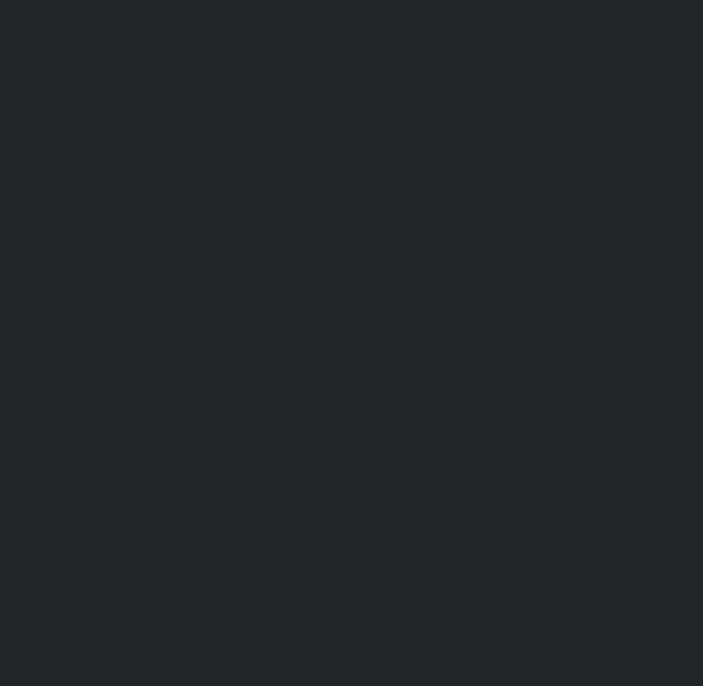
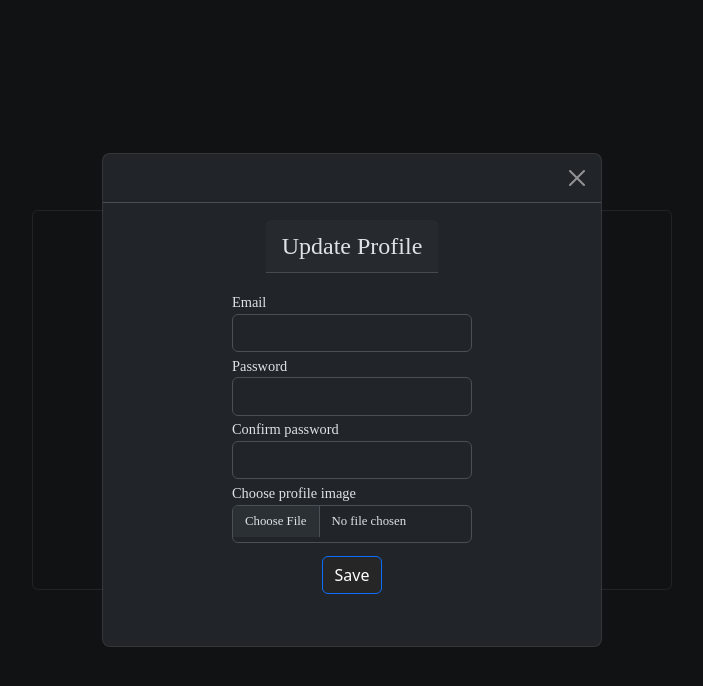
Before and after one commit to BarAgmon/webapp-frontend, a React (Vite) app: page /profile in a window 1280 px wide. Before the commit this address had no page. Shown: the top 686 px of the page, without its empty margins (288-991 px from the left). Built offline with nearby package versions, Linux system fonts and the light colour scheme.

Commit message:
Started design details page

```diff
--- a/src/App.tsx
+++ b/src/App.tsx
@@ -6,6 +6,7 @@ import { UserProvider } from './context/user-context'
 import ProtectedRoute from "./pages/ProtectedRoute"
 import CurrencyExchange from './pages/CurrencyExchange'
 import HomePage from "./pages/HomePage"
+import Profile from './pages/Profile'
 
 function App() {
 
@@ -21,6 +22,7 @@ function App() {
           } />
           <Route path="/login" element={<LoginForm />} />
           <Route path="/register" element={<Register/>} />
+          <Route path="/profile" element={<Profile/>}/>
           <Route path="/currency" element={
           <ProtectedRoute>
             <CurrencyExchange/>
--- a/src/components/UserDetailsForm.tsx
+++ b/src/components/UserDetailsForm.tsx
@@ -25,9 +25,10 @@ const loginSchema = z.object({
 
 type FormData = z.infer<typeof loginSchema>
 
-function UserDetailsForm({title, user, actionButtonTxt, onSubmitFunc}:
+function UserDetailsForm({title, user, actionButtonTxt, onSubmitFunc, cardClassname}:
     {title: string, user: IUser | null,
-     actionButtonTxt:string, onSubmitFunc:(data: FieldValues) => Promise<void>}) {
+     actionButtonTxt:string, onSubmitFunc:(data: FieldValues) => Promise<void>,
+    cardClassname: string}) {
 
 
     const { register, handleSubmit, formState: { errors } } = useForm<FormData>({ resolver: zodResolver(loginSchema) })
@@ -37,7 +38,7 @@ function UserDetailsForm({title, user, actionButtonTxt, onSubmitFunc}:
 
 
     return (
-        <RegisterCard className="card border-light mb-3">
+        <RegisterCard className={cardClassname}>
             <Header className="card-header">{title}</Header>
             <Form  className="card-body" onSubmit={handleSubmit(onSubmit)}>
                 <InputDiv>
--- /dev/null
+++ b/src/pages/Profile.tsx
@@ -0,0 +1,72 @@
+import { FieldValues } from "react-hook-form";
+import UserDetailsForm from "../components/UserDetailsForm";
+import { Button, Card, Modal, Image } from "react-bootstrap";
+import styled from "styled-components";
+import { useState } from "react";
+import { useUser } from '../context/user-context';
+
+function Profile() {
+    const updateDetails = async (data: FieldValues) => {
+        console.log(data)
+    }
+    const { user } = useUser();
+    console.log(user)
+    const [showUpdateModal, setShowUpdateModal] = useState(true)
+    return(
+        <PagePosition>
+
+             <DesignedCard>
+                <Card.Title>
+                    <DesignedImage src="http://localhost:3000/public/1707227443178.jpg" roundedCircle/>
+               </Card.Title>
+               <Card.Body>
+                <Button onClick={()=> setShowUpdateModal(true)}>Edit</Button>
+               </Card.Body>
+            </DesignedCard>
+            <Modal
+            aria-labelledby="contained-modal-title-vcenter"
+            show={showUpdateModal}
+            onHide={() => setShowUpdateModal(false)}
+            fullscreen="md-down"
+            centered >
+                <Modal.Header closeButton/>
+                <Modal.Body>
+                    <StyledDiv>
+                        <UserDetailsForm actionButtonTxt="Save"
+                        title="Update Profile" user={null}
+                        onSubmitFunc={updateDetails}
+                        cardClassname="card border-dark mb-3"/>
+                    </StyledDiv>
+                </Modal.Body>
+            </Modal>
+        </PagePosition>
+    );
+}
+
+export default Profile;
+
+const PagePosition = styled.div`
+    display: flex;
+    align-items: center;
+    justify-content: center;
+    width: 100vw;
+    height: 100vh;
+    min-height: 100vh;
+`
+
+const StyledDiv = styled.div`
+    display: flex;
+    align-items: center;
+    justify-content: center;
+`
+const DesignedImage = styled(Image)`
+    width: 15em;
+    height: 15em;
+    border-radius: 50%;
+`
+const DesignedCard = styled(Card)`
+  width: 40em;
+  display: flex;
+  align-items: center;
+  justify-content: center;
+`
--- a/src/pages/Register.tsx
+++ b/src/pages/Register.tsx
@@ -57,7 +57,7 @@ function Register(){
     }
     return(
         <RegisterBackground>
-            <UserDetailsForm title="Register" user={null}
+            <UserDetailsForm title="Register" user={null} cardClassname="card border-light mb-3"
                 actionButtonTxt = "Register" onSubmitFunc={createUser} />
             <StyledAlert key="alert" variant={alertVariant} show={showAlert} onClose={() => setShowAlert(false)} dismissible>
                 {alertMsg}
```
